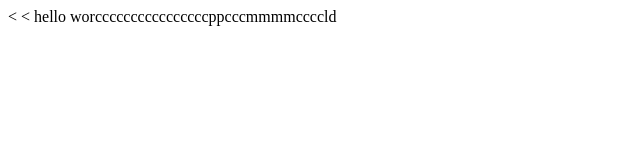
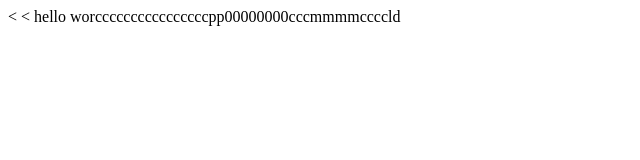
Before and after one commit to lynn1com/seungbok.lee, a plain HTML site: page index.html in a window 1280 px wide. Shown: the full height of the page, 0-640 px from the left. Drawn offline with Linux system fonts and the light colour scheme.

Commit message:
Update index.html

```diff
--- a/index.html
+++ b/index.html
@@ -4,6 +4,6 @@
 
     </head>
     <body>
-        hello worccccccccccccccccppcccmmmmccccld
+        hello worccccccccccccccccpp00000000cccmmmmccccld
     </body>
 </html>
```
